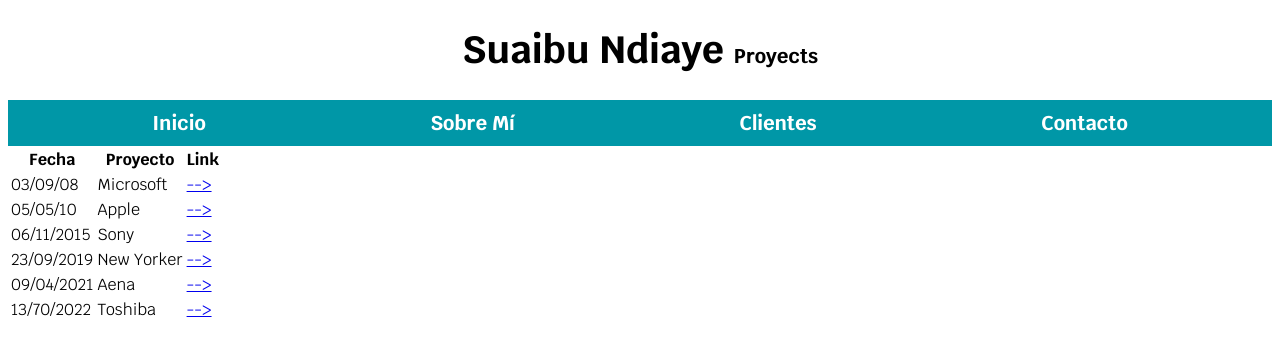
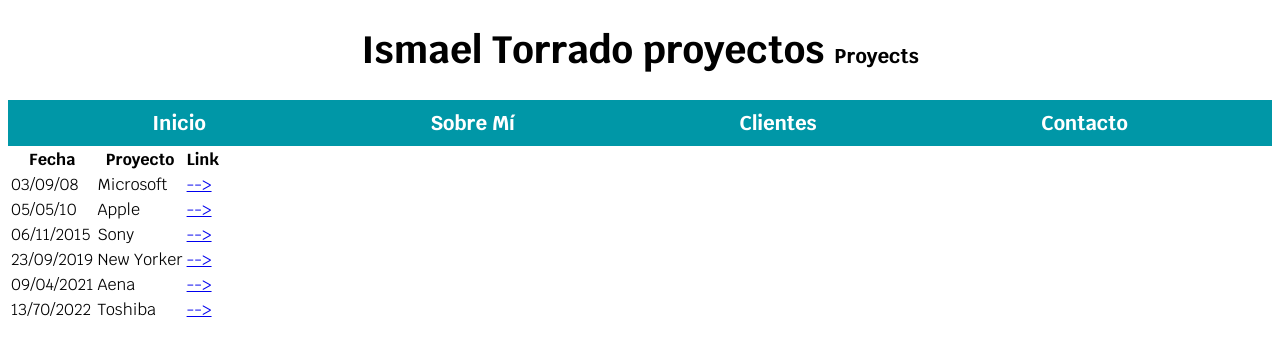
Before and after one commit to Lepisma07/dawfreelancer, a plain HTML site: page Mis Proyectos.html in a window 1280 px wide. Drawn offline with Linux system fonts and the light colour scheme.

Commit message:
first commit

```diff
--- a/Mis Proyectos.html
+++ b/Mis Proyectos.html
@@ -13,7 +13,7 @@
 </head>
 <body>
     <header>
-        <h1 class="titulo">Suaibu Ndiaye <span>Proyects</span></h1>
+        <h1 class="titulo">Ismael Torrado proyectos <span>Proyects</span></h1>
 
     </header>
 
```
